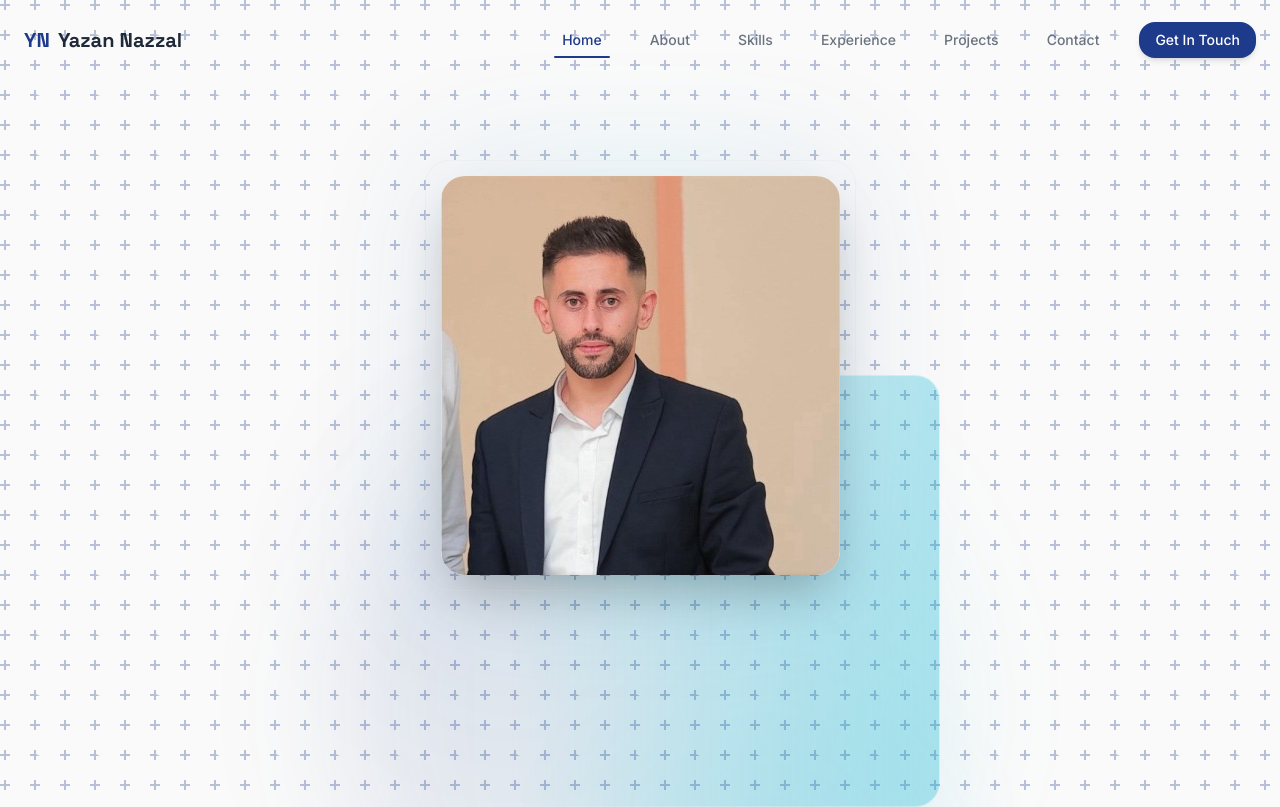
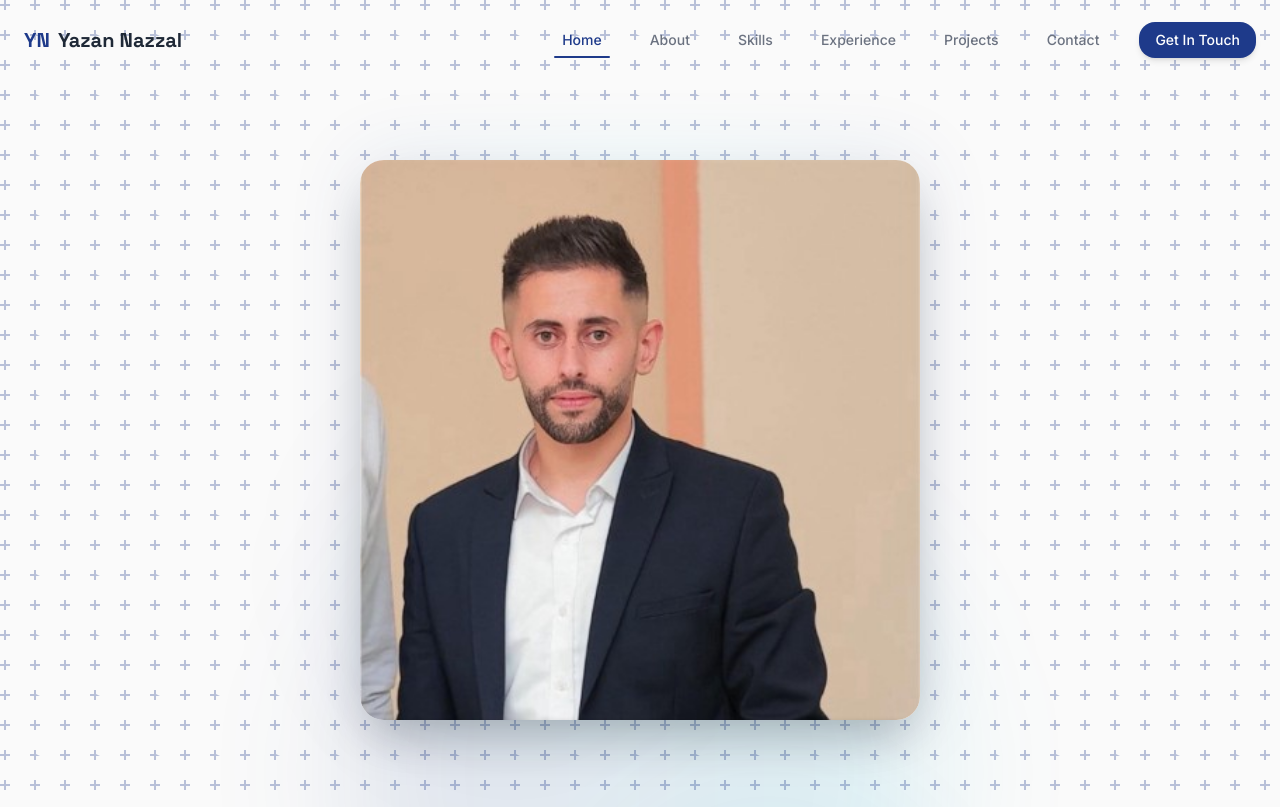
Before and after one commit to yazan77nazzl/portfoliowebsite, a React (Vite) app: page / in a window 1280 px wide. Shown: the top 807 px of the page. Built offline with nearby package versions, Linux system fonts and the light colour scheme.

Commit message:
Refine hero portrait frame: premium border with subtle light sweep along edges, no rotation

```diff
--- a/src/components/sections/HeroContent.tsx
+++ b/src/components/sections/HeroContent.tsx
@@ -171,18 +171,18 @@ function FloatingCard({
 function ProfilePhoto() {
   return (
     <div className="relative flex justify-center">
-      {/* Frame wrapper – a bit larger than the portrait to show the rectangular frame */}
-      <div className="relative p-4 rounded-2xl">
-        {/* Ambient soft glow behind the frame */}
+      {/* Frame wrapper matching portrait size */}
+      <div className="relative aspect-square w-full max-w-[420px] sm:max-w-[480px] lg:max-w-[560px]">
+        {/* Ambient soft glow around the frame */}
         <div
-          className="absolute inset-0 rounded-[inherit] bg-gradient-to-r from-primary via-accent to-primary opacity-10 blur-3xl"
+          className="absolute inset-0 rounded-[inherit] bg-gradient-to-r from-primary via-accent to-primary opacity-10 blur-2xl -inset-2"
           aria-hidden="true"
         />
 
-        {/* Outer thin refined border */}
+        {/* Base thin border */}
         <div className="absolute inset-0 rounded-2xl border border-border/40" aria-hidden="true" />
 
-        {/* Inner subtle highlight for depth */}
+        {/* Inner highlight for depth */}
         <div
           className="absolute inset-0 rounded-2xl pointer-events-none"
           style={{
@@ -192,24 +192,23 @@ function ProfilePhoto() {
           aria-hidden="true"
         />
 
-        {/* Animated light sweep moving along the rectangular edges */}
+        {/* Animated light sweep along the border */}
         <div
           className="absolute inset-0 rounded-2xl overflow-hidden pointer-events-none animate-frame-sweep"
+          style={{
+            // mask to reveal only the border ring (donut)
+            mask: 'linear-gradient(black, black) content-box, linear-gradient(black, black) border-box',
+            WebkitMask: 'linear-gradient(black, black) content-box, linear-gradient(black, black) border-box',
+            maskComposite: 'exclude',
+            WebkitMaskComposite: 'xor',
+            background: 'linear-gradient(90deg, transparent, rgb(var(--color-accent-rgb) / 0.25), transparent)',
+            backgroundSize: '200% 100%',
+          }}
           aria-hidden="true"
-        >
-          <div
-            className="absolute inset-0 bg-gradient-to-r from-transparent via-accent/30 to-transparent"
-            style={{
-              // The gradient is twice as wide as the frame; animation translates it along the perimeter
-              width: '200%',
-              height: '200%',
-              transformOrigin: 'center center',
-            }}
-          />
-        </div>
+        />
 
         {/* Portrait container – unchanged size */}
-        <div className="relative aspect-square w-full max-w-[420px] sm:max-w-[480px] lg:max-w-[560px] rounded-2xl overflow-hidden shadow-2xl bg-surface">
+        <div className="relative aspect-square w-full h-full rounded-2xl overflow-hidden shadow-2xl bg-surface">
           <img
             src={profilePhoto}
             alt="Yazan Nazzal - Full Stack Developer"
--- a/src/index.css
+++ b/src/index.css
@@ -74,11 +74,8 @@
     50% { transform: translateY(-6px); }
   }
   @keyframes frame-sweep {
-    0%   { transform: translate(-50%, -50%); }
-    25%  { transform: translate(50%, -50%); }
-    50%  { transform: translate(50%, 50%); }
-    75%  { transform: translate(-50%, 50%); }
-    100% { transform: translate(-50%, -50%); }
+    0% { background-position: 0% 50%; }
+    100% { background-position: 200% 50%; }
   }
 }
 
```
